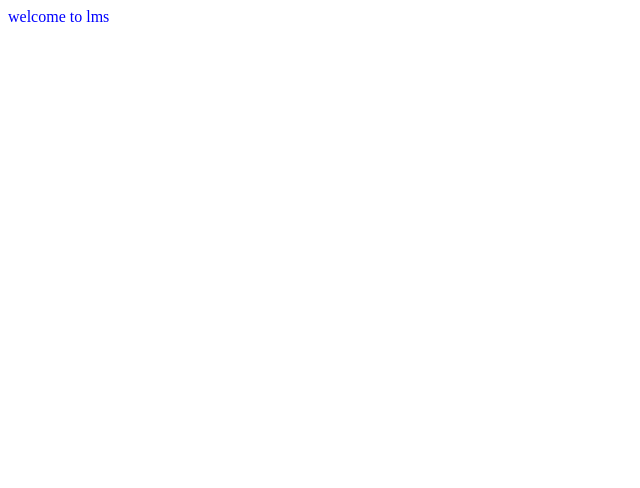
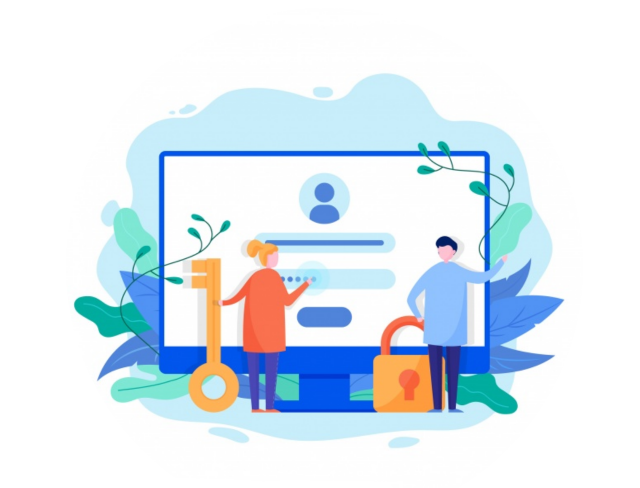
Before and after one commit to utpalmaji01/LearningManagementSystem_React, a React (Create React App) app: page /logIn in a window 1280 px wide. Shown: the top 488 px of the page, without its empty margins (0-640 px from the left). Built offline with nearby package versions, Linux system fonts and the light colour scheme.

Commit message:
add: branch & login page structure

```diff
--- a/src/component/logIn/LogIn.jsx
+++ b/src/component/logIn/LogIn.jsx
@@ -1,13 +1,20 @@
-import React, { Component } from 'react';
-import "./logIn.scss"
+import React, { Component } from "react";
+// import history from "../../History.js";
+import loginImg from "../../assets/image/login.png"
+import "./logIn.scss";
 class LogIn extends Component {
-    constructor(props) {
-        super(props);
-        this.state = {  }
-    }
-    render() {
-        return ( <div className="test">welcome to lms</div> );
-    }
+  constructor(props) {
+    super(props);
+    this.state = {};
+  }
+  render() {
+    return (
+      <div className="login-container">
+        <div className="login-picture"><img src={loginImg} alt="log-in-img" className="login-image" /></div>
+        <div className="login-from"></div>
+      </div>
+    );
+  }
 }
 
 export default LogIn;
--- a/src/component/logIn/logIn.scss
+++ b/src/component/logIn/logIn.scss
@@ -1,3 +1,17 @@
-.test{
-    color: blue;
+.login-container{
+    display: flex;
+    .login-picture{
+        width: 50%;
+        display: flex;
+        justify-content: center;
+        align-items: center;
+        .login-image{
+            width: 517px;
+            height: 517px;
+
+        }
+    }
+    .login-from{
+        width: 50%;
+    }
 }
```
Also changed, not shown: src/assets/image/login.png (added), 1 other file (tests, documents, lock files or other folders).
